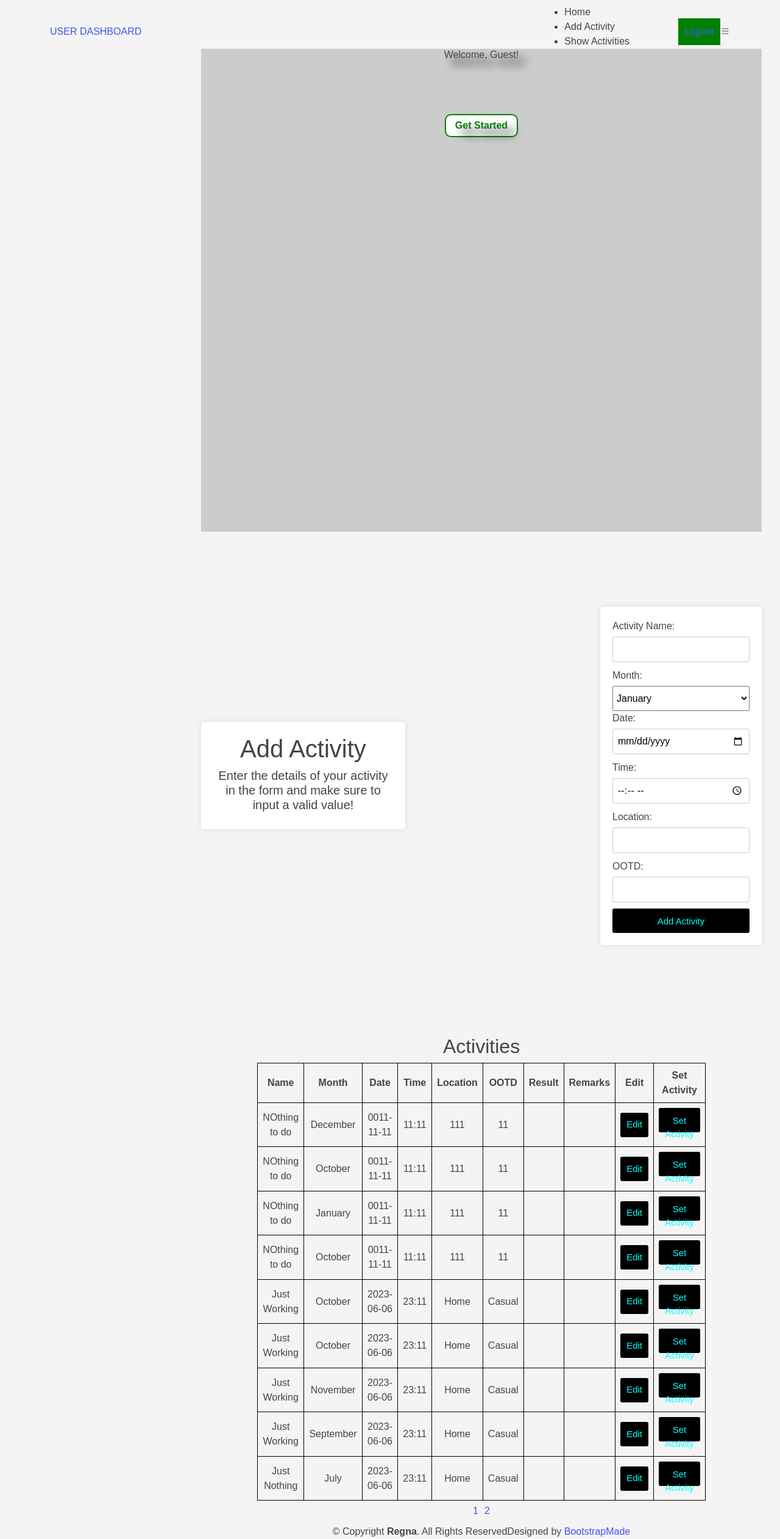
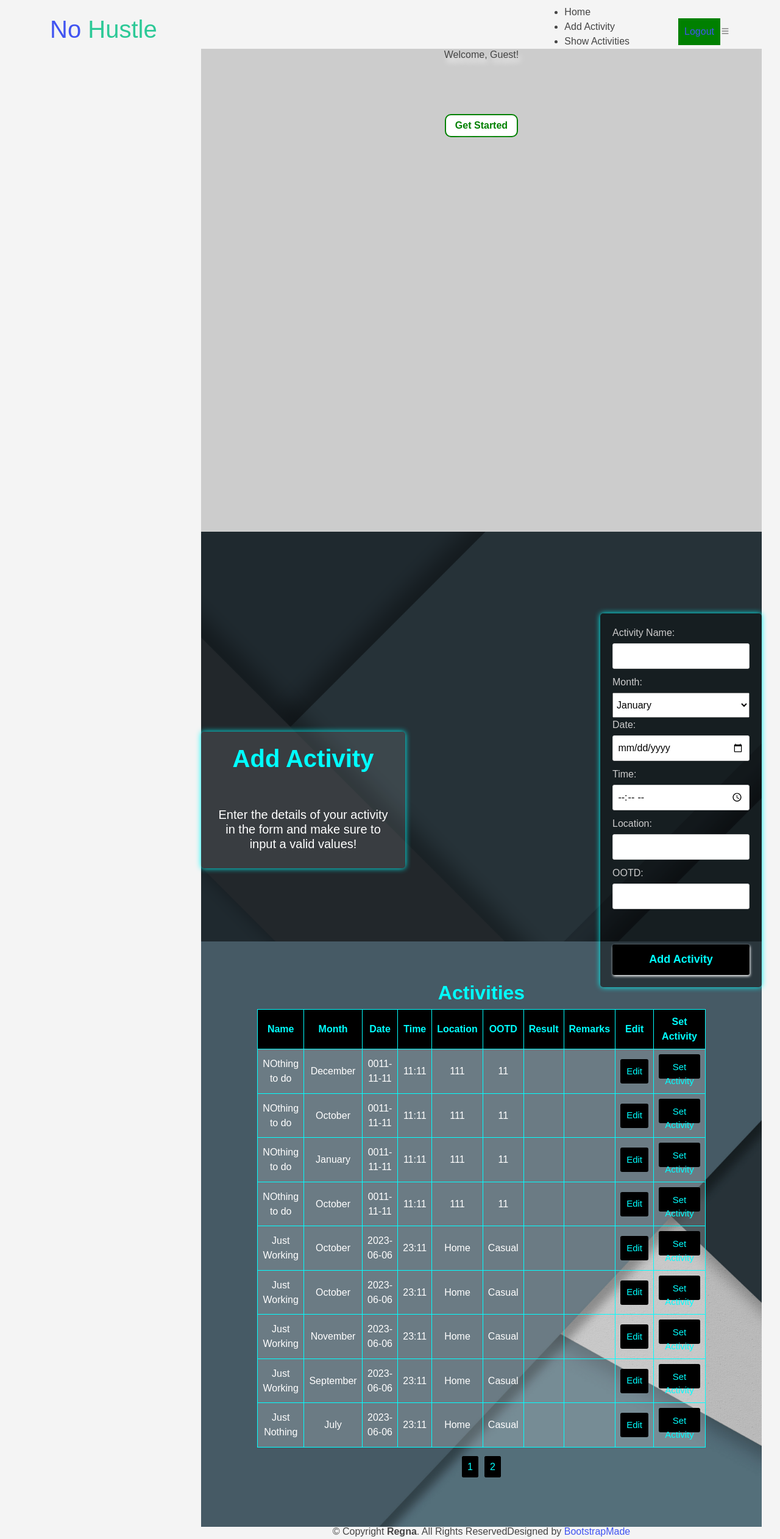
Before and after one commit to CyrilDesuyo/Web-Dev-Java_Mid-term, a PHP site: page /inner-page1.php in a window 1280 px wide. Shown: the whole page at 61% size. Run offline with PHP 8.4, Linux system fonts and the light colour scheme; data comes from the database, SQL or seed files in the repository; some libraries are stand-ins or nearby versions.

Commit message:
My Fifth Commit with logo's and icon's added

```diff
--- a/form.css
+++ b/form.css
@@ -19,12 +19,15 @@ body {
     display: flex;
     justify-content: center;
     align-items: center;
-    height: 100vh;
-    background-color: #f4f4f4;
+    height: 110vh;
     gap: 20rem;
     margin: 0;
     padding: 0;
     margin-top: -2rem;
+    background: url(./assets/img/container-form.webp);
+    background-attachment: fixed;
+    background-repeat: no-repeat;
+    background-size: cover;
 }
 
 .message-holder{
@@ -35,20 +38,36 @@ body {
 
 .left-side {
     padding: 20px;
-    background-color: #fff;
+    background-color: rgb(255, 255, 255, .1);
     border-radius: 5px;
-    box-shadow: 0 0 10px rgba(0, 0, 0, 0.1);
+    box-shadow: 0 0 10px aqua;
     text-align: center;
 }
 
 .right-side {
     padding: 20px;
-    background-color: #fff;
+    background-color: rgba(0, 0, 0, 0.4);
     border-radius: 5px;
-    box-shadow: 0 0 10px rgba(0, 0, 0, 0.1);
     width: 30rem;
+    box-shadow: 0px 0px 10px aqua;
+    animation: hideAndFade 5s forwards;
+    transition: ease-in-out;
 }
 
+@keyframes hideAndFade {
+    0% {
+        opacity: 0;
+        display: block;
+    }
+    80% {
+        opacity: 0;
+        display: block;
+    }
+    100% {
+        opacity: 1;
+        display: block;
+    }
+}
 form {
     display: flex;
     flex-direction: column;
@@ -56,6 +75,7 @@ form {
 
 label {
     margin-bottom: 5px;
+    color: #ccc;
 }
 
 input {
@@ -133,7 +153,7 @@ table {
 }
 
 table, th, td {
-    border: 1px solid rgb(0, 0, 0);
+    border: 1px solid aqua;
 }
 
 th, td {
@@ -141,15 +161,35 @@ th, td {
     text-align: center;
 }
 
+th{
+    color: aqua;
+    background-color: black;
+}
+
+td{
+    background-color: rgb(255, 255, 255, .2);
+    color: white;
+}
+
 .pagination {
     display: flex;
     justify-content: center;
     list-style: none;
     padding: 0;
+    margin-top: 15px;
 }
 
 .pagination li {
     margin: 5px;
+
+}
+
+.pagination li a{
+    color: aqua;
+    border: 1px solid black;
+    background-color: black;
+    padding: 8px;
+    border-radius: 3px;
 }
 
 /* .modal-content {
@@ -199,7 +239,12 @@ textarea{
     justify-content: center;
     flex-direction: column;
     width: 100%;
-    height: 100vh;
+    height: 120vh;
+    background: url(./assets/img/activities.jpg);
+    background-attachment: fixed;
+    background-repeat: no-repeat;
+    background-size: cover;
+    margin-top: -10rem;
 }
 
 #first-page{
@@ -218,7 +263,7 @@ textarea{
     justify-content: center;
     flex-direction: column;
     gap: 5rem;
-    text-shadow: 11px 11px 15px black;
+    text-shadow: 4px 8px 10px white;
 }
 #get-started{
     border: 2px solid green;
--- a/inner-page1.php
+++ b/inner-page1.php
@@ -10,7 +10,7 @@
   <meta content="" name="keywords">
 
   <!-- Favicons -->
-  <link href="assets/img/favicon.png" rel="icon">
+  <link href="assets/img/No Hustle.ico" rel="icon">
   <link href="assets/img/apple-touch-icon.png" rel="apple-touch-icon">
 
   <!-- Google Fonts -->
@@ -44,9 +44,9 @@
     <div class="container d-flex justify-content-between align-items-center">
 
       <div id="logo">
-        <a href="index.html">USER DASHBOARD</a>
+        <a href="index.html"></a>
         <!-- Uncomment below if you prefer to use a text logo -->
-        <!--<h1><a href="index.html">Regna</a></h1>-->
+        <h1><a href="index.html">No <span style="color: #2dc997;">Hustle</span></a></h1>
       </div>
 
       <nav id="navbar" class="navbar">
@@ -122,9 +122,10 @@
     <section class="inner-page pt-4" id="add-activity">
       <div class="container-form">
         <div class="left-side">
-          <h1>Add Activity</h1>
+          <h1 style="color: aqua; font-weight: 900;">Add Activity</h1>
+          <br><br>
           <div class="message-holder">
-            <h5 id="typingText">Enter the details of your activity in the form and make sure to input a valid value!</h5>
+            <h5 id="typingText" style="color: white;">Enter the details of your activity in the form and make sure to input a valid values!</h5>
             <script>
               const textElement = document.getElementById("typingText");
               const textToType = textElement.textContent;
@@ -174,7 +175,8 @@
             <input type="text" id="location" name="location" required>
             <label for="ootd">OOTD:</label>
             <input type="text" id="ootd" name="ootd" required>
-            <button type="submit">Add Activity</button>
+            <br><br>
+            <button type="submit" style="font-size: 18px; height: 50px; font-weight: 800; box-shadow: 1px 2px 4px white">Add Activity</button>
           </form>
         </div>
 
@@ -203,7 +205,7 @@
     <!-- show all -->
     <section class="inner-page pt-4" id="show-activity">
       <div class="activity-container" id="activityContainer">
-       <h2>Activities</h2>
+       <h2 style="color: aqua; font-weight: 800">Activities</h2>
       <div class="table-holder">
         <table>
           <tr>
```
Also changed, not shown: NiceAdmin/index.php (+11 -3 lines), index.html (+6 -6 lines), assets/img/No Hustle.ico (added), assets/img/activities.jpg (added), assets/img/container-form.webp (added), assets/img/logo.png (deleted), assets/img/third-section.jpg (added).
